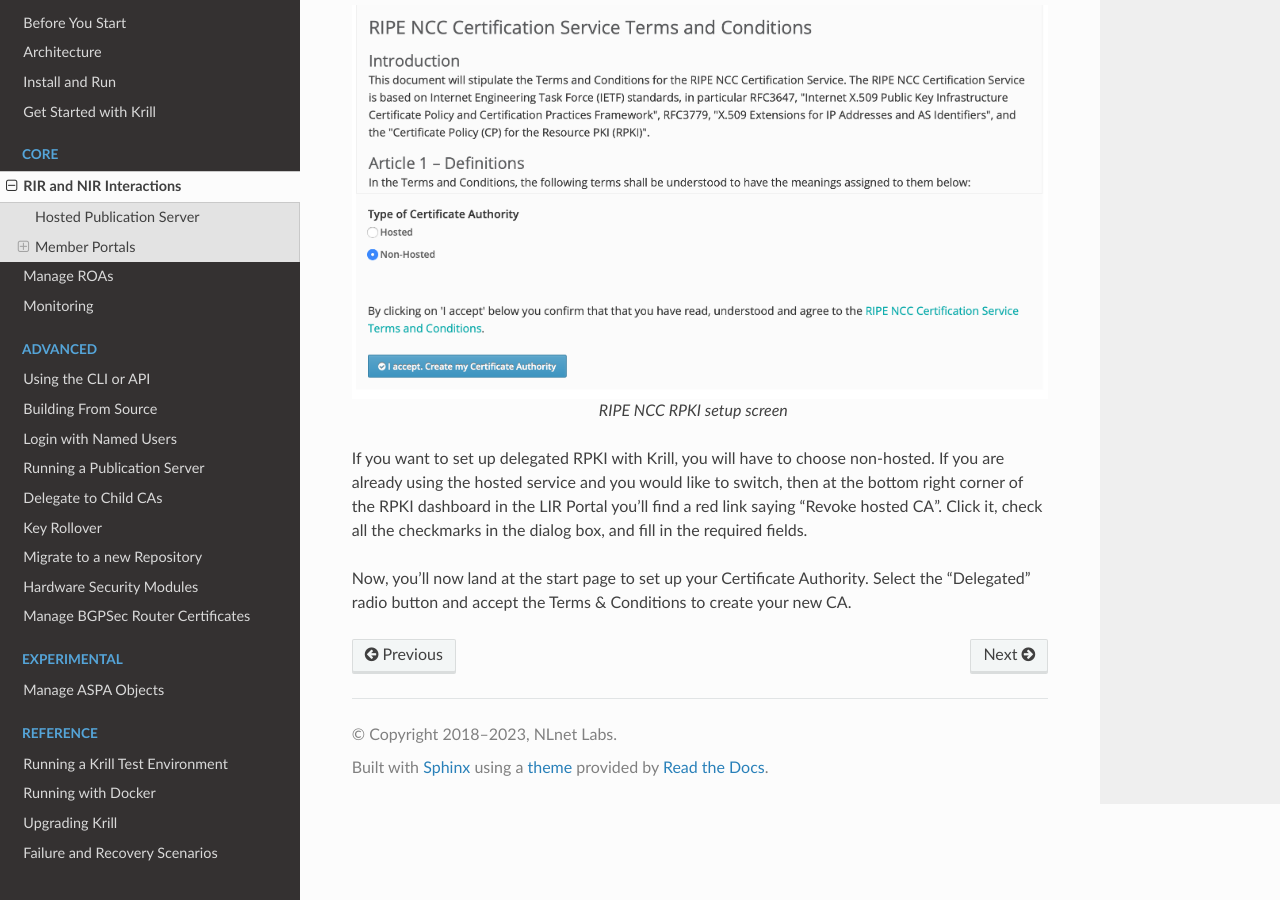
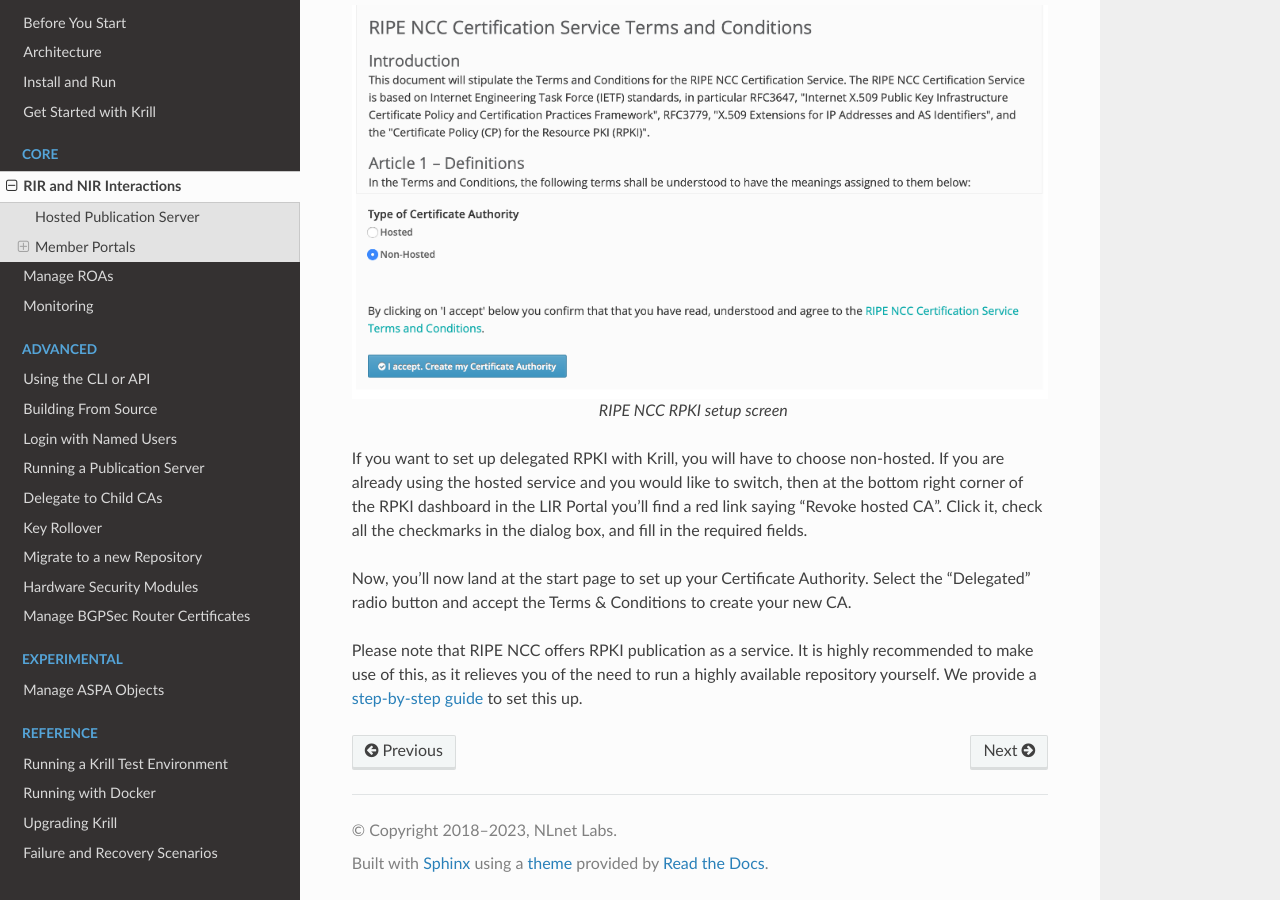
Before and after one commit to NLnetLabs/krill-manual, a Sphinx documentation site: the page built from source/parent-interactions.rst, in a window 1280 px wide and 900 px high, scrolled down 2077 px. Built offline with Sphinx 7.4.7 and the Read the Docs theme 2.0.0, drawn with Linux system fonts in a browser that asks for light colours; the version number could not be read and is left out.

Commit message:
Link to our RIPE NCC publication as a service setup guide.

```diff
--- a/source/parent-interactions.rst
+++ b/source/parent-interactions.rst
@@ -125,3 +125,8 @@
 Now, you'll now land at the start page to set up your Certificate Authority.
 Select the "Delegated" radio button and accept the Terms & Conditions to create
 your new CA.
+
+Please note that RIPE NCC offers RPKI publication as a service. It is
+highly recommended to make use of this, as it relieves you of the need to run a
+highly available repository yourself. We provide a `step-by-step guide
+<https://blog.nlnetlabs.nl/running-krill-under-ripe-ncc/>`_ to set this up.
```
